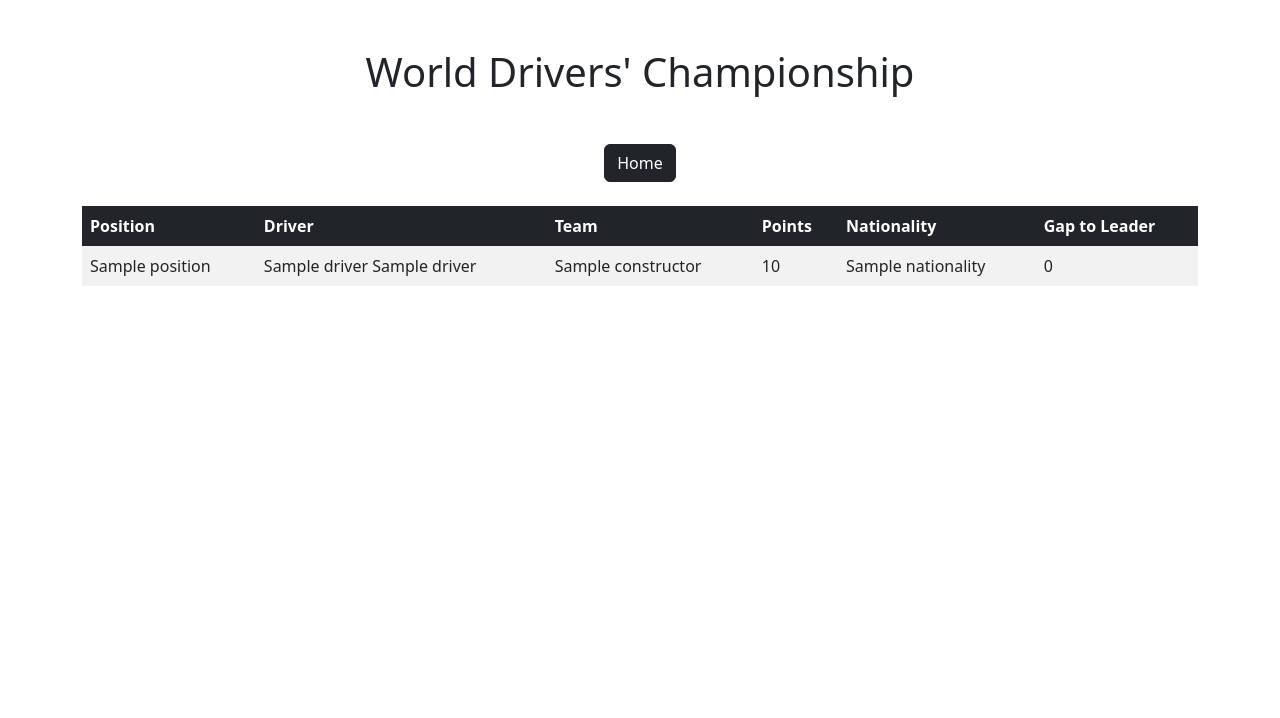
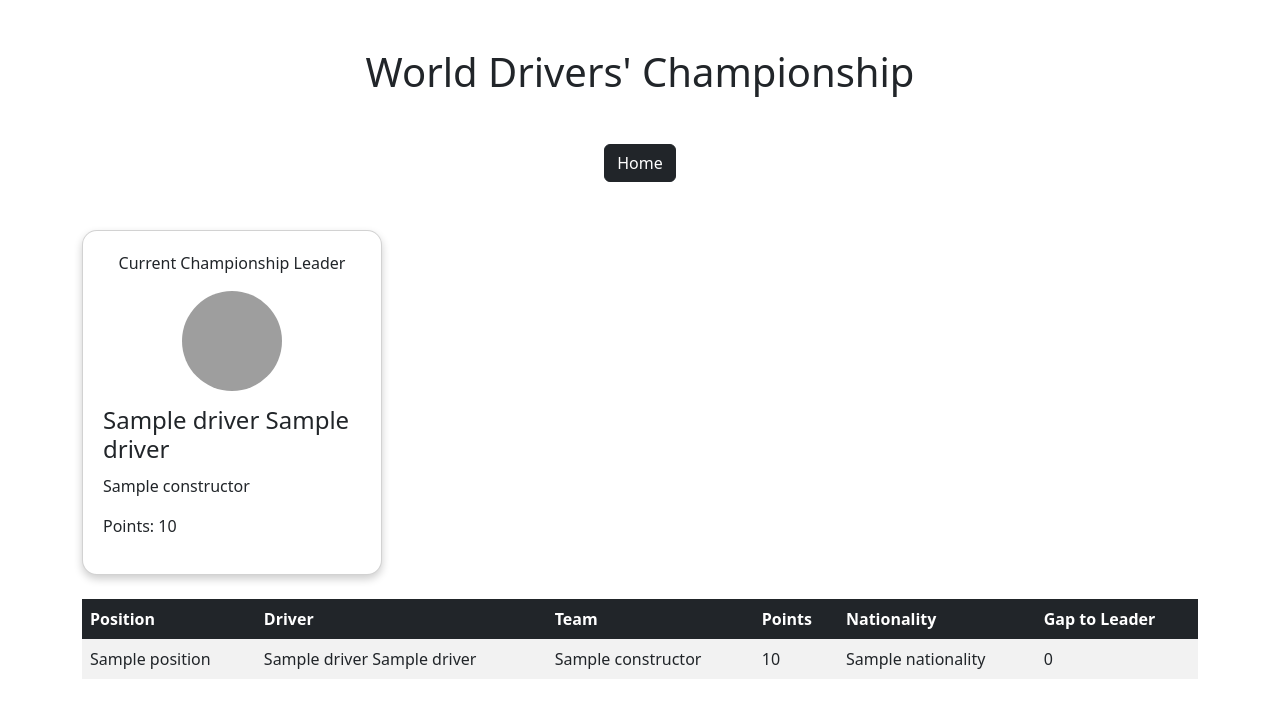
Before and after one commit to x0byte/f1_calender_app, a Flask app: page /drivers in a window 1280 px wide. Shown: the top 718 px of the page. Run offline with Flask 3, Linux system fonts and the light colour scheme; a database or web service that is not in the repository returns one stand-in record (values such as "Sample title"); data that the repository does not hold is empty; grey boxes are pictures that could not be loaded.

Commit message:
added the card to show the current championship leader

```diff
--- a/main.py
+++ b/main.py
@@ -2,6 +2,8 @@ from flask import Flask, render_template
 import requests
 from datetime import date, datetime, timedelta
 import folium
+from folium.plugins import AntPath
+import plotly.graph_objects as go
 
 app = Flask(__name__)
 
@@ -54,6 +56,11 @@ def calender():
 
     folium.LayerControl().add_to(world_map)
 
+    #add ant path
+    AntPath(
+    [[track['latitude'], track['longitude']] for track in tracks],
+    color='blue', weight=2.5
+    ).add_to(world_map)
 
     # Add markers for each track
     for track in tracks:
@@ -72,6 +79,77 @@ def calender():
     return render_template('calender.html', races=races, date=date, datetime=datetime, next_race=next_race, local_time=local_time.time(), map_html=map_html)
 
 
+# def get_driver_points_progress():
+#     # Fetch driver standings to identify the top 5 drivers
+#     standings_url = 'http://ergast.com/api/f1/2024/driverStandings.json'
+#     standings_response = requests.get(standings_url)
+#     standings = standings_response.json()['MRData']['StandingsTable']['StandingsLists'][0]['DriverStandings']
+#     top5_drivers = [driver['Driver']['driverId'] for driver in standings[:5]]
+
+#     if not standings_response.json()['MRData']['StandingsTable']['StandingsLists']:
+#         return "No standings data available", 404
+#     standings = standings_response.json()['MRData']['StandingsTable']['StandingsLists'][0]['DriverStandings']
+
+
+#     # Initialize a DataFrame to track cumulative points
+#     data = {driver: [] for driver in top5_drivers}
+#     race_names = []
+
+#     season_url = 'http://ergast.com/api/f1/current.json'
+#     season_response = requests.get(season_url)
+#     season = season_response.json()['MRData']['RaceTable']['Races']
+
+#     if not season_response.json()['MRData']['RaceTable']['Races']:
+#         return "No season data available", 404
+#     season = season_response.json()['MRData']['RaceTable']['Races']
+
+
+#     for race in season:
+#         race_name = race['raceName']
+#         race_round = race['round']
+#         race_names.append(race_name)
+
+#         # Fetch results for this race
+#         race_url = f'http://ergast.com/api/f1/current/{race_round}/results.json'
+#         race_results_response = requests.get(race_url)
+#         race_results = race_results_response.json()
+#         race_results = race_results['MRData']['RaceTable']['Races'][0]['Results']
+
+#         if not race_results:
+#             return "No race result data available"
+
+#         race_points = {driver: 0 for driver in top5_drivers}
+#         #{max_verstappen : 0}
+
+#         for result in race_results:
+#             driver_id = result['Driver']['driverId']
+#             points = float(result['points'])
+
+#             if driver_id in race_points:
+#                 race_points[driver_id] += points
+
+#         for driver in top5_drivers:
+#             previous_points = data[driver][-1] if data[driver] else 0
+#             data[driver].append(previous_points + race_points[driver])
+
+#     return race_names, data
+
+# def plot_driver_points_progress_interactive():
+#     race_names, points_data = get_driver_points_progress()
+
+#     fig = go.Figure()
+#     for driver, points in points_data.items():
+#         fig.add_trace(go.Scatter(x=race_names, y=points, mode='lines+markers', name=driver))
+
+#     fig.update_layout(
+#         title='Top 5 Drivers - Points Progress',
+#         xaxis_title='Races',
+#         yaxis_title='Cumulative Points',
+#         template='plotly_dark',
+#         hovermode='x unified'
+#     )
+#     return fig.to_html(full_html=False)
+
 
 
 @app.route('/race/<round>')
@@ -88,6 +166,7 @@ def race_details(round):
 
     return render_template('race.html', race=race_details)
 
+
 @app.route('/drivers')
 def drivers_standings():
     url = 'http://ergast.com/api/f1/2024/driverStandings.json'
@@ -95,7 +174,46 @@ def drivers_standings():
     data = response.json()
     drivers = data['MRData']['StandingsTable']['StandingsLists'][0]['DriverStandings']
 
-    return render_template('drivers.html', drivers=drivers)
+    #graph_html = plot_driver_points_progress_interactive()
+
+    TEAM_STYLES = {
+        "red_bull": {
+            "background": "linear-gradient(to bottom, #00174C, #FF004C)",
+            "text_color": "#FFCC00",
+            "secondary_color": "#FF004C"
+        },
+        "mercedes": {
+            "background_color": "#00D2BE",
+            "text_color": "#000000",
+            "secondary_color": "#FFFFFF"
+        },
+        "ferrari": {
+            "background_color": "#DC0000",  # Ferrari's signature red
+            "text_color": "#FFFFFF",       # White text for contrast
+            "secondary_color": "#FFFF00"   # Yellow for the horse logo
+        },
+        "mclaren": {
+            "background_color": "#FF8700",  # Papaya orange
+            "text_color": "#000000",        # Black text for contrast
+            "secondary_color": "#FFFFFF"   # White as an accent
+        }
+    }
+
+    leader = drivers[0]
+    leader_data = {
+        "name": f"{leader['Driver']['givenName']} {leader['Driver']['familyName']}",
+        "points": leader['points'],
+        "team": leader['Constructors'][0]['name'],
+        "driverId": leader['Driver']['driverId'],
+        "image": f"static/assets/drivers/{leader['Driver']['driverId']}.jpg",
+        "team_id" : leader['Constructors'][0]['constructorId']
+    }
+
+    team_style = TEAM_STYLES.get(leader_data['team_id'], {})
+
+    return render_template('drivers.html', drivers=drivers, team_style=team_style, leader=leader_data)
+
+
 
 
 if __name__ == '__main__':
--- /dev/null
+++ b/static/driver.css
@@ -0,0 +1,26 @@
+.card {
+    width: 300px;
+    border-radius: 15px;
+    padding: 20px;
+    box-shadow: 0 4px 8px rgba(0, 0, 0, 0.2);
+    display: flex;
+    flex-direction: column;
+    align-items: center;
+    transition: transform 0.3s;
+}
+
+.card:hover {
+    transform: scale(1.05);
+}
+
+.driver-image {
+    width: 100px;
+    height: 100px;
+    border-radius: 50%;
+    margin-bottom: 15px;
+}
+
+.card-content h2 {
+    font-size: 1.5em;
+    margin-bottom: 10px;
+}
--- a/templates/drivers.html
+++ b/templates/drivers.html
@@ -5,12 +5,23 @@
     <meta name="viewport" content="width=device-width, initial-scale=1.0">
     <title>Formula One - Drivers</title>
     <link href="https://cdn.jsdelivr.net/npm/bootstrap@5.3.0/dist/css/bootstrap.min.css" rel="stylesheet">
+    <link rel="stylesheet" href="{{ url_for('static', filename='driver.css') }}">
 </head>
 <body>
-    <div class="container mt-5">
+    <div class="container mt-5 justify-content-center">
         <h1 class="text-center mb-5">World Drivers' Championship</h1>
         <div class="d-flex justify-content-center mt-3">
             <a href="/" class="btn btn-dark" style="width: auto;">Home</a>
+        </div>
+
+        <div class="card mt-5" style="background: {{ team_style.background }}; color: {{ team_style.text_color }};">
+            <p>Current Championship Leader</p>
+            <img src="{{ leader.image }}" alt="{{ leader.name }}" class="driver-image">
+            <div class="card-content">
+                <h2>{{ leader.name }}</h2>
+                <p>{{ leader.team }}</p>
+                <p>Points: {{ leader.points }}</p>
+            </div>
         </div>
 
         <table class="table table-striped table-borderless mt-4">
@@ -39,5 +50,9 @@
             </tbody>
         </table>
     </div>
+
+    <!-- <div>
+        {{ graph_html|safe }}
+    </div> -->
 </body>
 </html>
```
Also changed, not shown: static/assets/drivers/leclerc.jpg (added), static/assets/drivers/max_verstappen.jpg (added), static/assets/drivers/norris.jpg (added), static/assets/drivers/piastri.jpg (added), static/assets/drivers/sainz.jpg (added).
